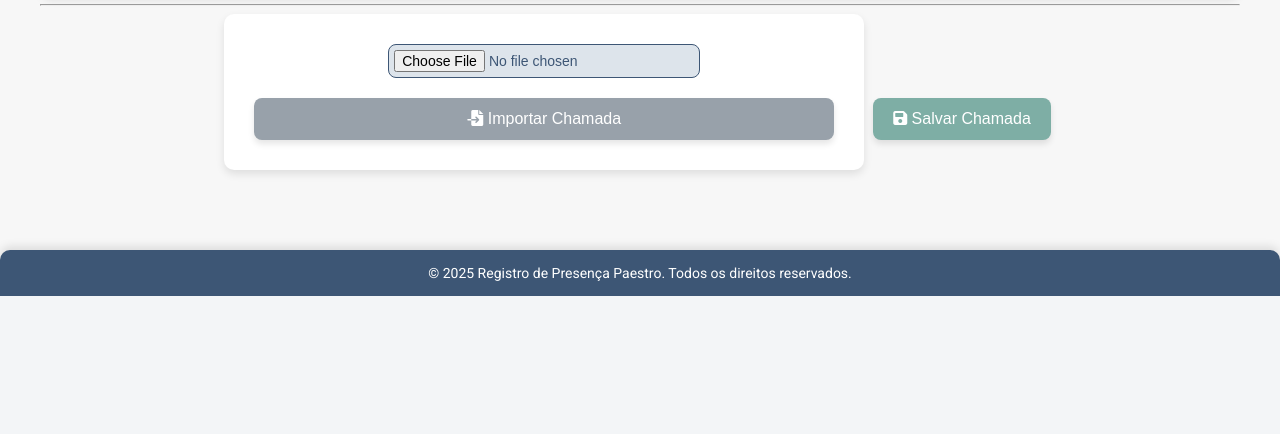
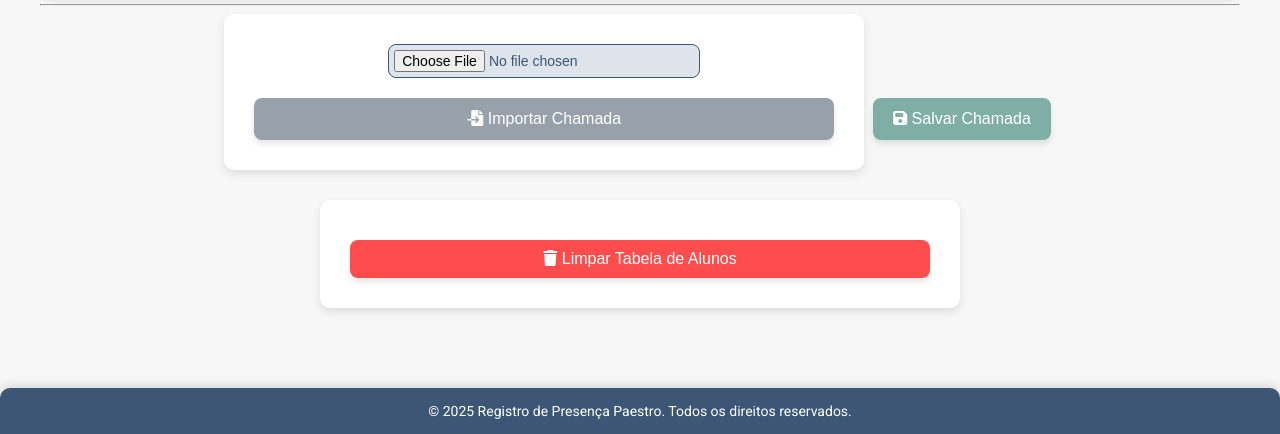
Before and after one commit to m-effting/RegistroFrequencia, a Flask app: page / in a window 1280 px wide. Shown: the part 588-1022 px from the top of the page. Before the commit the page ends 884 px from the top, so only its background shows below. Run offline with Flask 3, Linux system fonts and the light colour scheme.

Commit message:
Botão Limpar tabela alunos

```diff
--- a/app/routes.py
+++ b/app/routes.py
@@ -68,3 +68,16 @@
     presencas = Presenca.query.all()
     output = generate_excel(presencas)
     return send_file(output, as_attachment=True, download_name='presenca.xlsx')
+
+@main_bp.route('/limpar_tabela', methods=['POST'])
+def limpar_tabela():
+    try:
+        # Limpa a tabela de alunos
+        Aluno.query.delete()
+        db.session.commit()
+        flash('Tabela de alunos limpa com sucesso!', 'success')
+    except Exception as e:
+        print(f"Erro ao limpar a tabela de alunos: {e}")
+        flash('Erro ao limpar a tabela de alunos.', 'error')
+
+    return redirect(url_for('main.index'))
--- a/app/static/css/styles.css
+++ b/app/static/css/styles.css
@@ -148,6 +148,21 @@
 
 .btn:active {
     transform: translateY(0);
+}
+
+.btn-limpar {
+    background-color: #ff4d4d; /* Vermelho */
+    color: white;
+    margin-top: 20px;
+    padding: 10px 20px;
+    border: none;
+    border-radius: 8px;
+    cursor: pointer;
+    transition: background-color 0.3s ease;
+}
+
+.btn-limpar:hover {
+    background-color: #cc0000; /* Vermelho mais escuro ao passar o mouse */
 }
 
 /* Botões de status */
--- a/app/templates/index.html
+++ b/app/templates/index.html
@@ -68,6 +68,13 @@
         </form>
 
         <button id="btnSalvarChamada" class="btn btn-salvar"><i class="fas fa-save"></i> Salvar Chamada</button>
+
+        <!-- Botão de limpar tabela -->
+        <form action="{{ url_for('main.limpar_tabela') }}" method="post">
+            <button type="submit" class="btn btn-limpar" onclick="return confirm('Tem certeza que deseja limpar a tabela de alunos?');">
+                <i class="fas fa-trash"></i> Limpar Tabela de Alunos
+            </button>
+        </form>
     </div>
 
     <footer>
```
Also changed, not shown: app/services/pdf_service.py (+5 -3 lines), instance/registrofrequencia.db.
